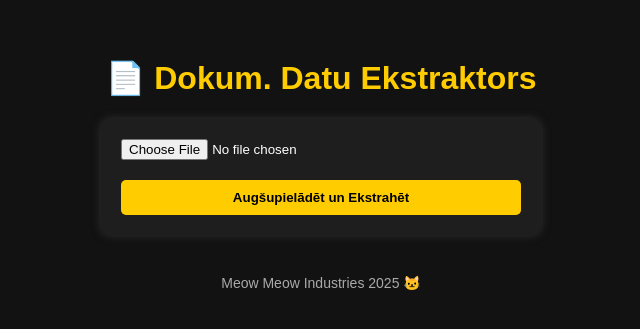
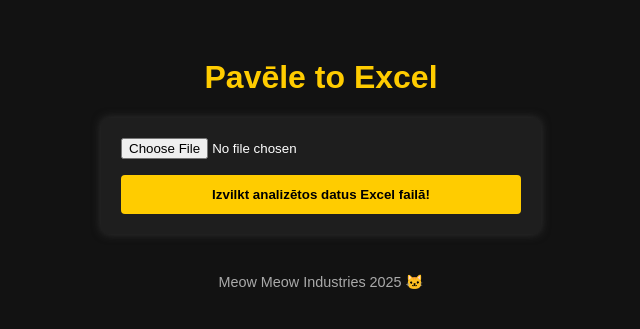
Before and after one commit to seicher1/seminar-extractor, a Flask app: page / in a window 1280 px wide. Shown: the top 329 px of the page, without its empty margins (319-959 px from the left). Run offline with Flask 3, Linux system fonts and the light colour scheme.

Commit message:
Update index.html

```diff
--- a/templates/index.html
+++ b/templates/index.html
@@ -2,13 +2,13 @@
 <html lang="lv">
 <head>
   <meta charset="UTF-8">
-  <title>Dokumenta Datu Ekstraktors – Meow Meow Industries</title>
+  <title>Dokumentu analīze</title>
   <meta name="viewport" content="width=device-width, initial-scale=1">
   <style>
     body {
       font-family: Arial, sans-serif;
       background-color: #121212;
-      color: #ffffff;
+      color: #fff;
       display: flex;
       flex-direction: column;
       align-items: center;
@@ -18,39 +18,39 @@
       color: #ffcc00;
     }
     form {
-      background-color: #1e1e1e;
+      background: #1e1e1e;
       padding: 20px;
-      border-radius: 10px;
+      border-radius: 8px;
       box-shadow: 0 0 10px #333;
       width: 100%;
       max-width: 400px;
     }
     input[type=file] {
       width: 100%;
-      margin-bottom: 20px;
+      margin-bottom: 16px;
     }
     input[type=submit] {
       width: 100%;
-      background-color: #ffcc00;
+      background: #ffcc00;
       color: #000;
       border: none;
-      padding: 10px 0;
+      padding: 12px;
       font-weight: bold;
+      border-radius: 4px;
       cursor: pointer;
-      border-radius: 5px;
     }
     footer {
       margin-top: 40px;
-      font-size: 14px;
       color: #aaa;
+      font-size: 0.9rem;
     }
   </style>
 </head>
 <body>
-  <h1>📄 Dokum. Datu Ekstraktors</h1>
+  <h1>Pavēle to Excel</h1>
   <form action="/upload" method="post" enctype="multipart/form-data">
     <input type="file" name="file" accept=".docx" required>
-    <input type="submit" value="Augšupielādēt un Ekstrahēt">
+    <input type="submit" value="Izvilkt analizētos datus Excel failā!">
   </form>
   <footer>Meow Meow Industries 2025 🐱</footer>
 </body>
```
